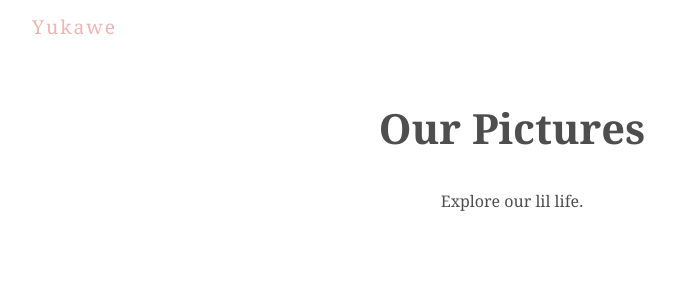
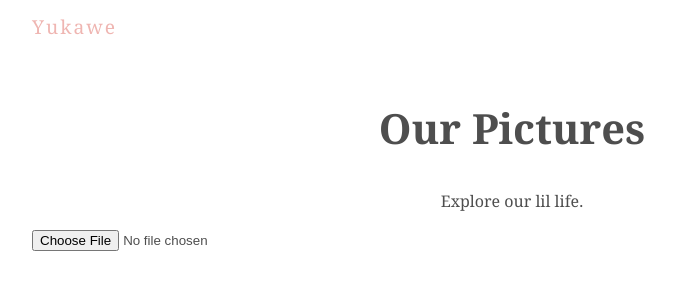
Before and after one commit to yukiodesigns/yukawe-gallery, a React (Create React App) app: page / in a window 1280 px wide. Shown: the top 300 px of the page, without its empty margins (128-803 px from the left). Built offline with nearby package versions, Linux system fonts and the light colour scheme.

Commit message:
Added upload functionality

```diff
--- a/src/App.js
+++ b/src/App.js
@@ -1,10 +1,12 @@
 import './index.css';
 import Title from './components/Title';
+import Upload from './components/Upload';
 
 function App() {
   return (
     <div className="App">
       <Title />
+      <Upload />
     </div>
   );
 }
--- /dev/null
+++ b/src/components/Upload.js
@@ -0,0 +1,29 @@
+import React, { useState } from 'react'
+
+const Upload = () => {
+    const [file, setFile] = useState(null)
+    const types = ['image/png', 'image/jpeg', 'image/jpg']
+
+    const changeHandler = (e)=>{
+
+        let selected = e.target.files[0]
+        console.log(selected)
+        if(selected && types.includes(selected.type) ){
+            setFile(selected)
+        } else{
+            setFile(null)
+            alert('Please select an image file (png or jpg)')
+        }
+
+    }
+  return (
+    <form>
+        <input type='file' onChange={changeHandler} />
+        <div className='output'>
+            {file && <div>{file.name} </div>}
+        </div>
+    </form>
+  )
+}
+
+export default Upload
```
